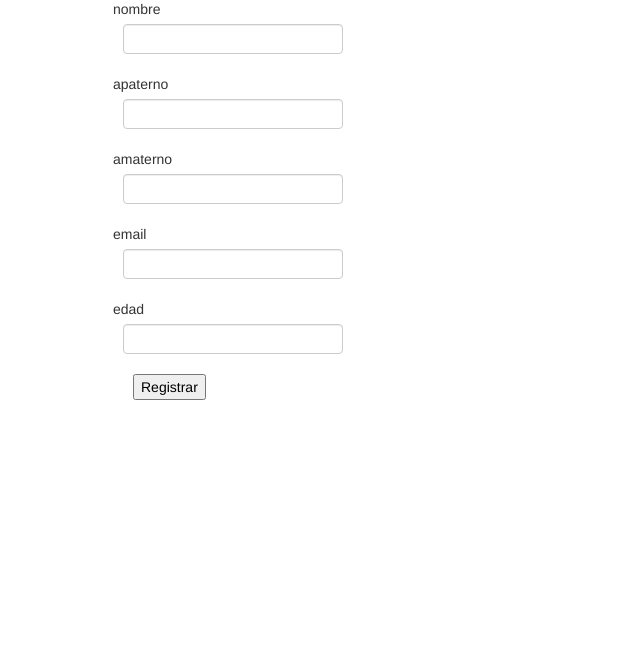
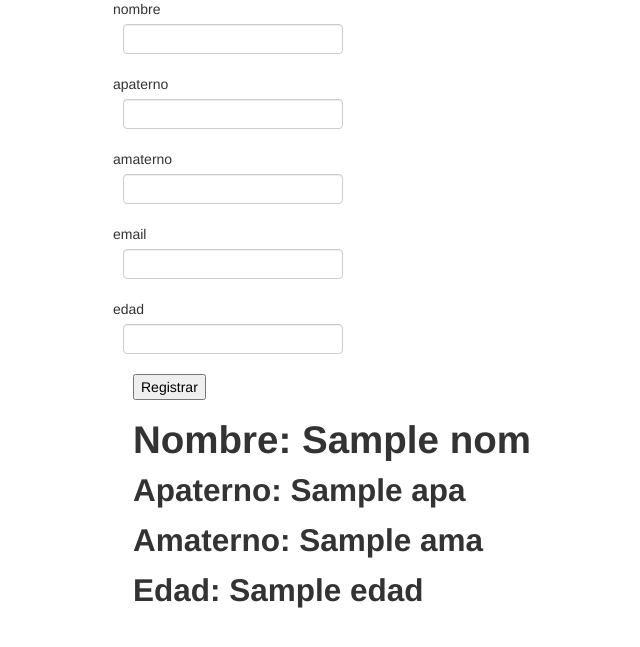
Before and after one commit to IDGS801-21000128/IntroFlaskIDGS801, a Flask app: template templates/alumnos.html in a window 1280 px wide. Shown: the part 121-768 px from the top of the page, without its empty margins (37-677 px from the left). Run offline with Flask 3, Linux system fonts and the light colour scheme; the template is opened without the code that fills it: values that come from a table or form of the project are taken from there, most other values are stand-ins (such as "Sample title", 1, 10 or a date in 2020); some libraries are stand-ins or nearby versions.

Commit message:
IDGS801 FDVM 31/01/2024 Ejercicios con macros

```diff
--- a/main.py
+++ b/main.py
@@ -10,9 +10,19 @@ def index():
 @app.route("/alumnos", methods=['GET', 'POST'])
 def alumnos():
     alumno_clase = forms.UserForm(request.form)
+    nom = ""
+    apa = ""
+    ama = ""
+    edad = None
     if request.method=='POST':
-        pass
-    return render_template("alumnos.html", form=alumno_clase)
+        nom=alumno_clase.nombre.data
+        apa=alumno_clase.apaterno.data
+        ama=alumno_clase.amaterno.data
+        edad=alumno_clase.edad.data
+        print('Nombre: {}'.format(nom))
+        print('apaterno: {}'.format(apa))
+        print('amaterno: {}'.format(ama))
+    return render_template("alumnos.html", form=alumno_clase, nom=nom, apa=apa, ama=ama, edad=edad)
 
 @app.route("/maestros")
 def maestros():
--- a/templates/alumnos.html
+++ b/templates/alumnos.html
@@ -31,4 +31,8 @@
     </div>
     <input type="submit" id="btn1" name="btn1" value="Registrar">
 </form>
+<h1>Nombre: {{nom}}</h1>
+<h2>Apaterno: {{apa}}</h2>
+<h2>Amaterno: {{ama}}</h2>
+<h2>Edad: {{edad}}</h2>
 {% endblock %}
```
